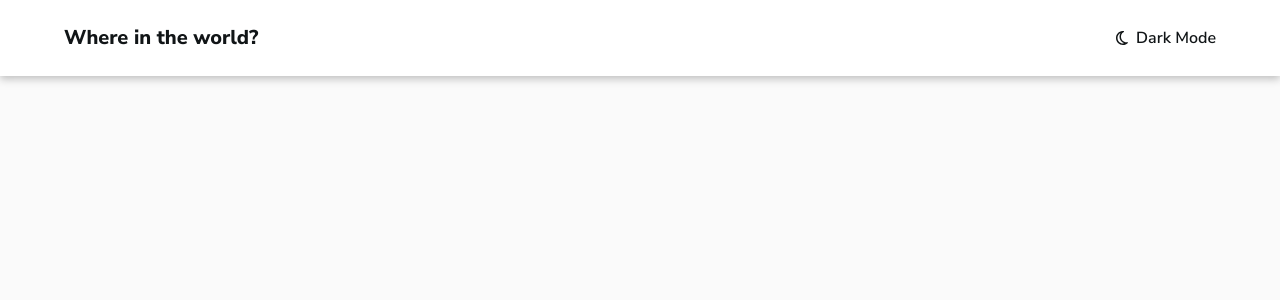
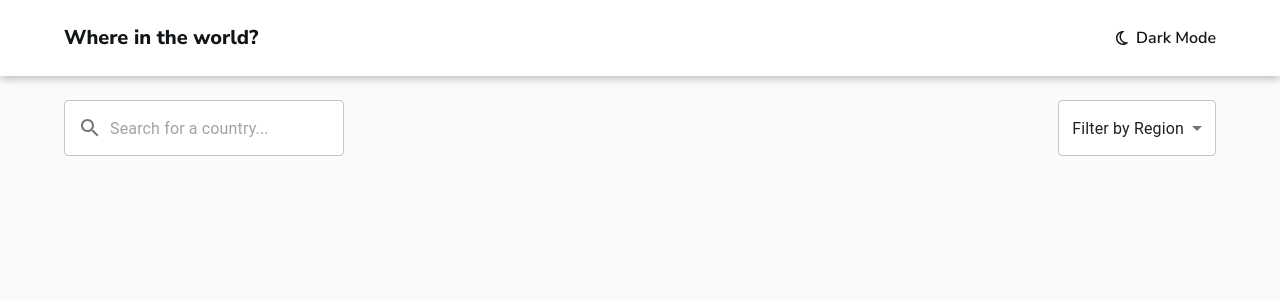
Before and after one commit to MobbySchiller/rest-countries-api, a React (Vite) app: page / in a window 1280 px wide. Shown: the top 300 px of the page. Built offline with nearby package versions, Linux system fonts and the light colour scheme.

Commit message:
add SearcherFilter component

```diff
--- a/package.json
+++ b/package.json
@@ -9,10 +9,14 @@
     "preview": "vite preview"
   },
   "dependencies": {
+    "@emotion/react": "^11.10.5",
+    "@emotion/styled": "^11.10.5",
     "@fortawesome/fontawesome-svg-core": "^6.2.1",
     "@fortawesome/free-regular-svg-icons": "^6.2.1",
     "@fortawesome/free-solid-svg-icons": "^6.2.1",
     "@fortawesome/react-fontawesome": "^0.2.0",
+    "@mui/icons-material": "^5.11.0",
+    "@mui/material": "^5.11.3",
     "react": "^18.2.0",
     "react-dom": "^18.2.0"
   },
--- a/src/App.tsx
+++ b/src/App.tsx
@@ -1,10 +1,12 @@
 import { FC } from 'react'
 import Header from './components/Header'
+import SearcherFilter from './components/SearcherFilter'
 
 const App: FC = () => {
   return (
     <div className='w-full min-h-screen bg-light-background dark:bg-dark-background font-nunito'>
       <Header />
+      <SearcherFilter />
     </div>
   )
 }
--- /dev/null
+++ b/src/components/Filter.tsx
@@ -0,0 +1,35 @@
+import React, { FC, useState } from 'react'
+import FormControl from '@mui/material/FormControl'
+import Select, { SelectChangeEvent } from '@mui/material/Select'
+import MenuItem from '@mui/material/MenuItem'
+
+
+const Filter: FC = () => {
+    const [selectedRegion, setSelectedRegion] = useState<string>('')
+    const regions: string[] = ['All', 'Africa', 'America', 'Asia', 'Europe', 'Oceania']
+
+    const selectOptions = regions.map(region => (
+        <MenuItem value={region}>{region}</MenuItem>
+    ))
+
+    const handleChange = (e: SelectChangeEvent<string>) => {
+        setSelectedRegion(e.target.value)
+    }
+
+    return (
+        <div className='mt-6 sm:mt-0'>
+            <FormControl className='w-45'>
+                <Select
+                    className='bg-light-elements dark:bg-dark-elements dark:text-dark-text'
+                    value={selectedRegion}
+                    onChange={handleChange}
+                    displayEmpty
+                >
+                    <MenuItem value='' disabled>Filter by Region</MenuItem>
+                    {selectOptions}
+                </Select>
+            </FormControl>
+        </div >
+    )
+}
+export default Filter
--- /dev/null
+++ b/src/components/Searcher.tsx
@@ -0,0 +1,23 @@
+import { FC } from 'react'
+import TextField from '@mui/material/TextField';
+import SearchIcon from '@mui/icons-material/Search';
+import InputAdornment from '@mui/material/InputAdornment';
+
+const Searcher: FC = () => {
+    return (
+        <TextField
+            className='bg-light-elements dark:bg-dark-elements'
+            placeholder='Search for a country...'
+            InputProps={{
+                startAdornment: (
+                    <InputAdornment
+                        position="start">
+                        <SearchIcon className='dark:text-dark-text' />
+                    </InputAdornment>
+                ),
+            }}
+        />
+    )
+}
+
+export default Searcher
--- /dev/null
+++ b/src/components/SearcherFilter.tsx
@@ -0,0 +1,15 @@
+import { FC } from 'react'
+import Searcher from './Searcher'
+import Filter from './Filter'
+
+const SearcherFilter: FC = () => {
+
+    return (
+        <div className='flex flex-col sm:flex-row sm:justify-between max-w-6xl mx-auto px-2 md:px-0 py-4 sm:py-6'>
+            <Searcher />
+            <Filter />
+        </div>
+    )
+}
+
+export default SearcherFilter
```
Also changed, not shown: 1 other file (tests, documents, lock files or other folders).
